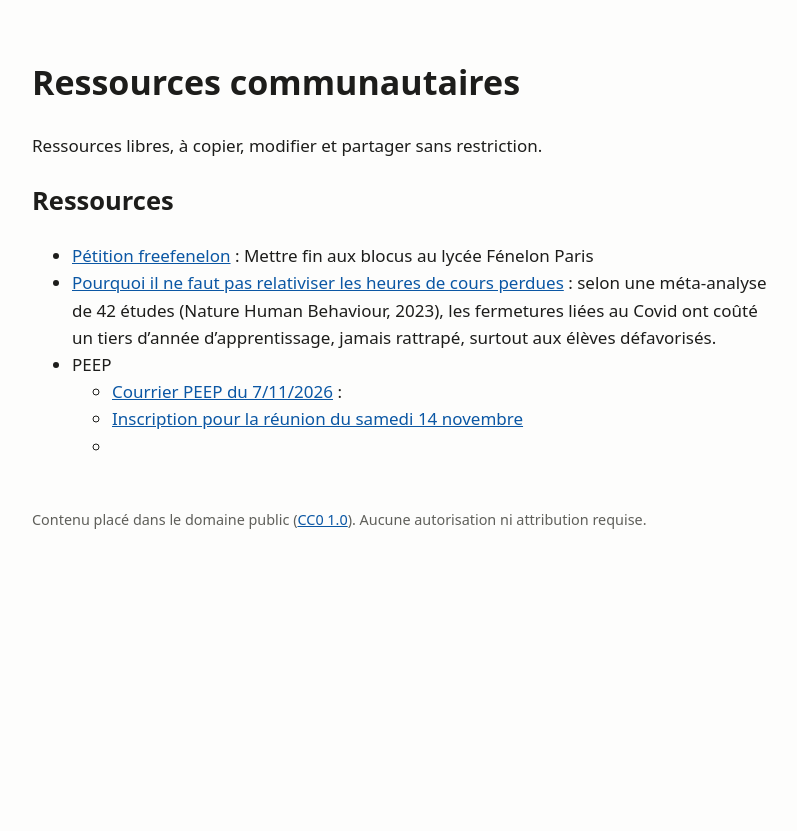
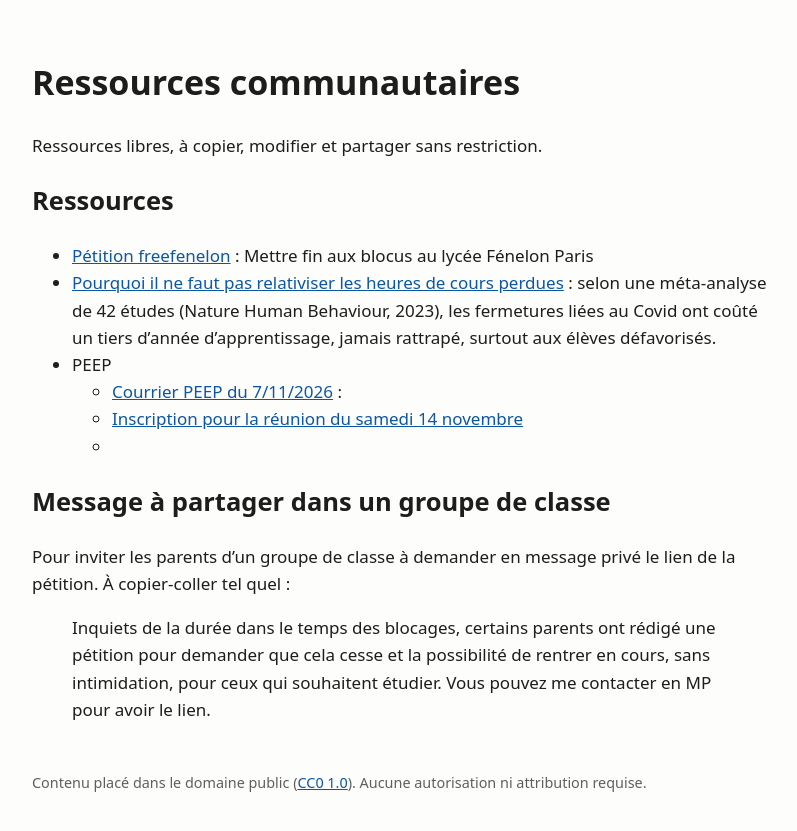
Before and after one commit to 4nf8hvwvry-collab/freefenelon, a Jekyll site: the page built from site/index.md, in a window 1280 px wide. Shown: the top 831 px of the page, without its empty margins (240-1037 px from the left). Built offline with Jekyll 4.4.1, drawn with Linux system fonts in a browser that asks for light colours; our own code applies the rules of GitHub Pages for plain Markdown files.

Commit message:
Accueil : message type pour les groupes de classe
Co-Authored-By: Claude Opus 5.5 <noreply@anthropic.com>

```diff
--- a/site/index.md
+++ b/site/index.md
@@ -14,3 +14,9 @@ Ressources libres, à copier, modifier et partager sans restriction.
   - [Courrier PEEP du 7/11/2026](peep-fenelon-2026-11-07.html) :
   - [Inscription pour la réunion du samedi 14 novembre](https://docs.google.com/forms/d/e/1FAIpQLScd6JVw9KkkZU3ZKdq0Uxv9IJNfIYuQpk56L0dHx31tzfiHGw/viewform?usp=dialog)
   -
+
+## Message à partager dans un groupe de classe
+
+Pour inviter les parents d'un groupe de classe à demander en message privé le lien de la pétition. À copier-coller tel quel :
+
+> Inquiets de la durée dans le temps des blocages, certains parents ont rédigé une pétition pour demander que cela cesse et la possibilité de rentrer en cours, sans intimidation, pour ceux qui souhaitent étudier. Vous pouvez me contacter en MP pour avoir le lien.
```
